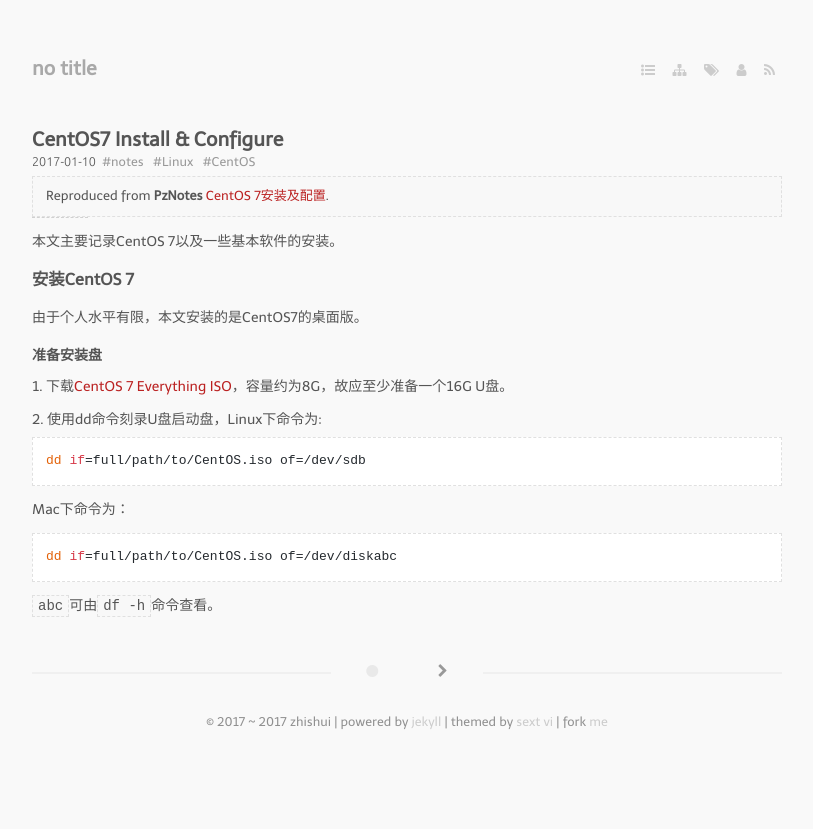
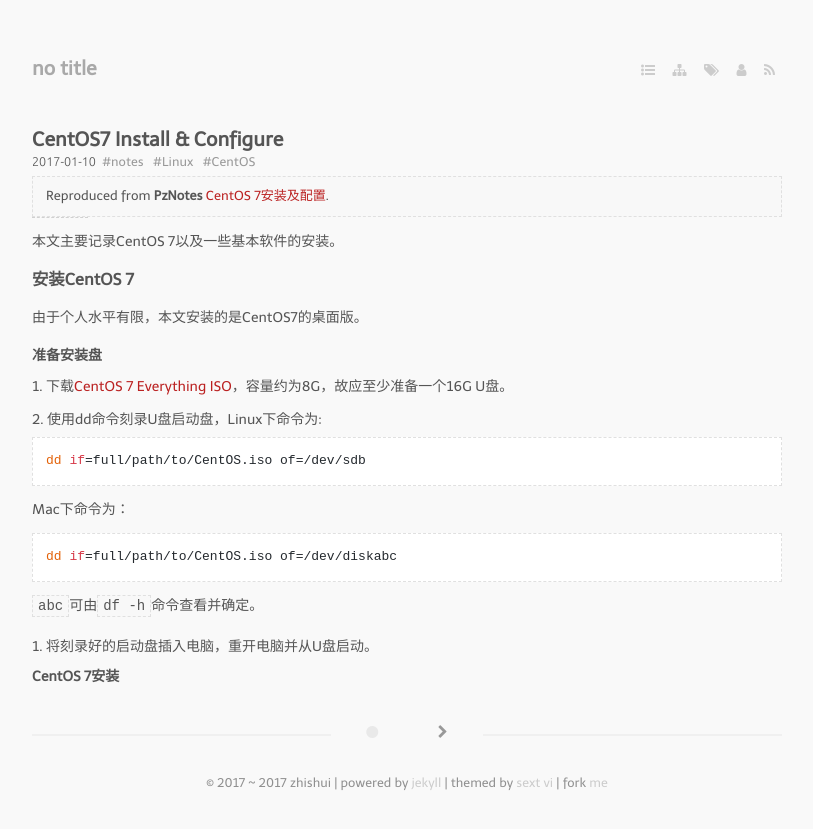
Before and after one commit to bizhishui/bizhishui.github.io, a Jekyll site: the page built from _posts/2017-01-10-CentOS7-Install-Configure.md, in a window 1280 px wide. Shown: the top 829 px of the page, without its empty margins (233-1046 px from the left). Built offline with Jekyll 4.4.1, drawn with Linux system fonts in a browser that asks for light colours; nearby versions of some CDN libraries; some web fonts are replaced; a script that is not in the unit is left out.

Commit message:
markdown correct

````diff
--- a/_posts/2017-01-10-CentOS7-Install-Configure.md
+++ b/_posts/2017-01-10-CentOS7-Install-Configure.md
@@ -34,4 +34,7 @@ Mac下命令为：
 dd if=full/path/to/CentOS.iso of=/dev/diskabc
 ```
 
-`abc`可由`df -h`命令查看。
+`abc`可由`df -h`命令查看并确定。
+3. 将刻录好的启动盘插入电脑，重开电脑并从U盘启动。
+
+#### CentOS 7安装
````
